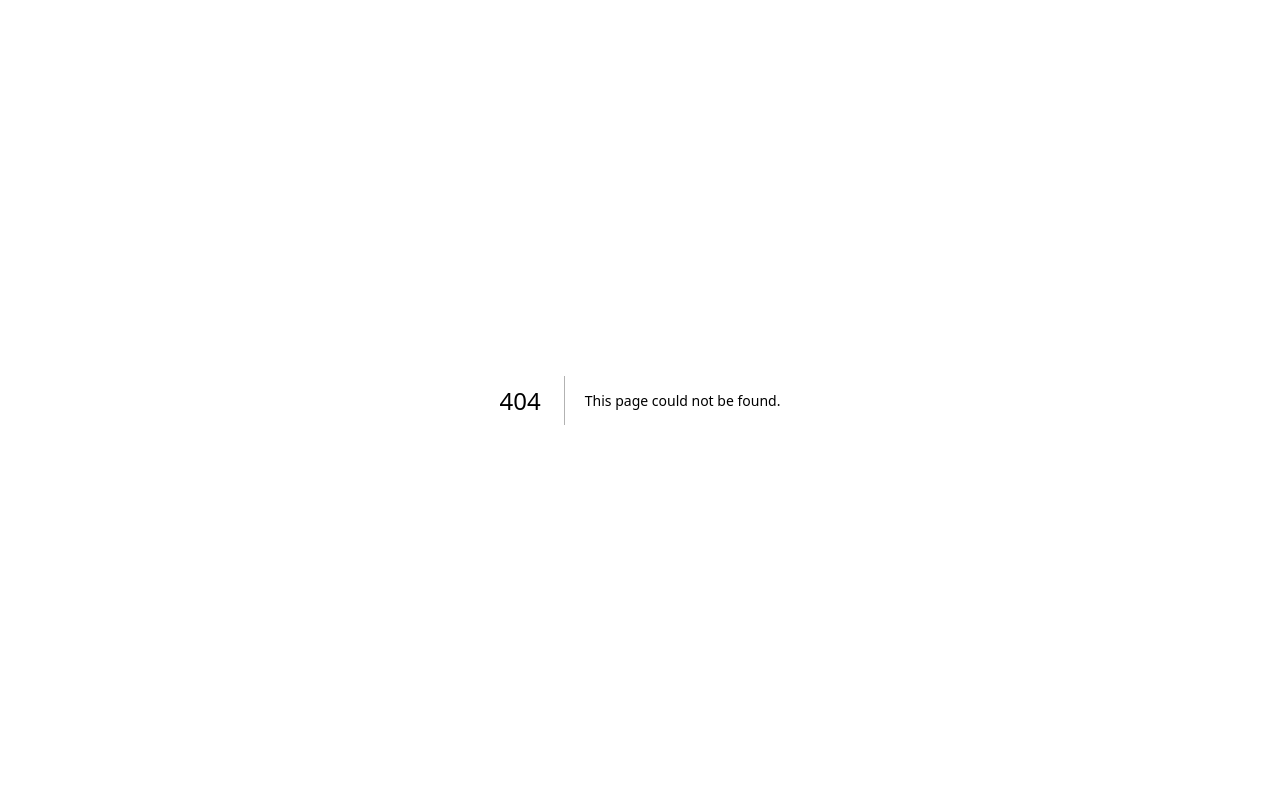
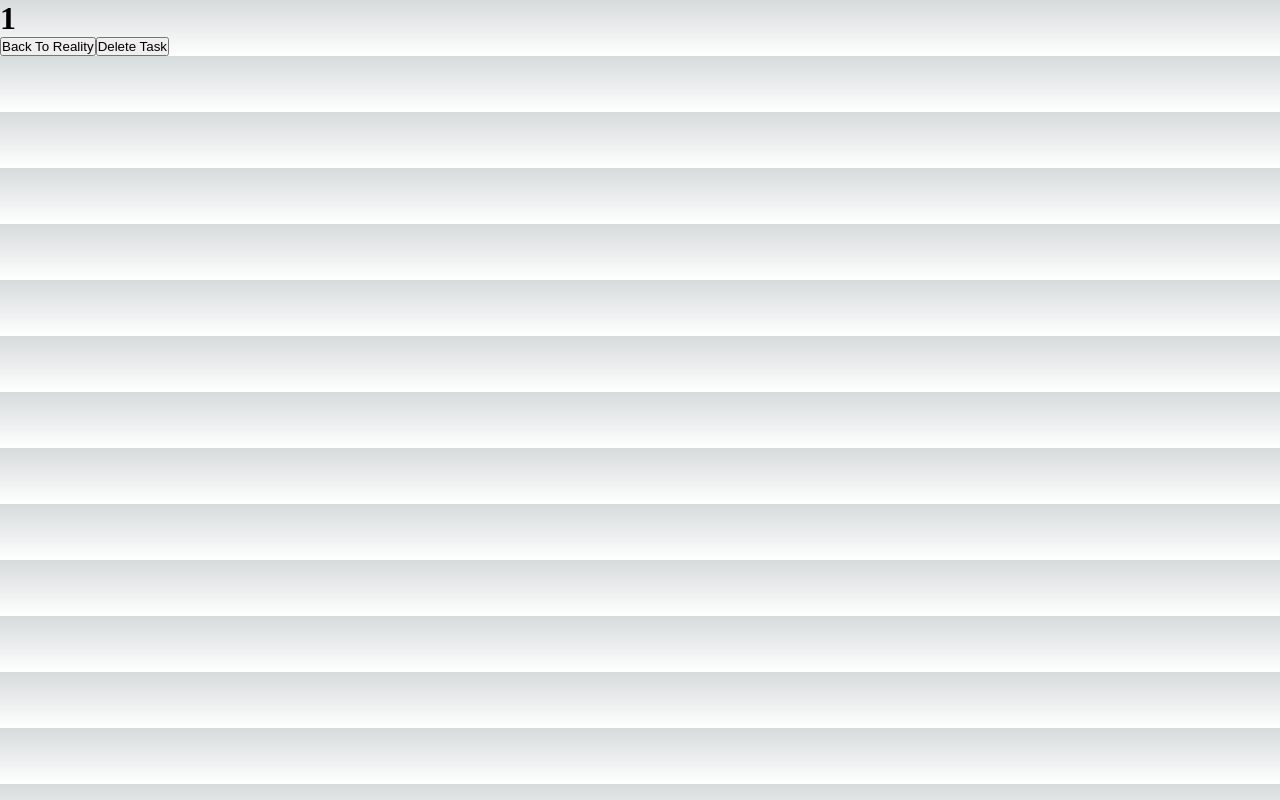
Before and after one commit to Hot-Todo-App/Frontend, a Next.js app in the folder todo-front/: page /1 in a window 1280 px wide. Before the commit this address had no page. Built offline with nearby package versions, Linux system fonts and the light colour scheme; no server answers.

Commit message:
delete fixed in front

```diff
--- /dev/null
+++ b/todo-front/src/pages/[taskId].tsx
@@ -0,0 +1,46 @@
+'use client'
+
+import { useState, useEffect } from 'react';
+import {useRouter} from 'next/router';
+
+export default function TaskPage() {
+    const [task,setTask] = useState([]);
+    const router = useRouter();
+
+    function handleBackToList(){
+        router.push('/');
+    }
+
+    async function deleteTask(){
+        const res = await fetch(`http://localhost:8080/tasks/delete/${router.query.taskId}`,{
+            method: 'DELETE',
+        })
+        if (res.ok)
+            router.push('/');
+        else{
+            throw new Error(`Problem to delete task ${router.query.taskId}...`);
+        }
+    }
+
+    useEffect(()=>{
+        async function fetchTask(){
+            try{
+                const res = await fetch(`http://localhost:8080/tasks/${router.query.taskId}`)
+                const data = await res.json();
+                setTask(data)
+            }catch(e){
+                console.log(e)
+            }
+        }
+        fetchTask();
+    },[router.query.taskId, task])
+
+    return(
+        <div>
+            <h1>{router.query.taskId}</h1>
+            <h1>{task.title}</h1>
+            <button onClick={handleBackToList}>Back To Reality</button>
+            <button onClick={deleteTask}>Delete Task</button>
+        </div>
+    )
+}
```
Also changed, not shown: todo-front/src/Components/createTask.tsx (+7 -2 lines), todo-front/src/Components/tasksList.tsx (+8 -1 lines).
